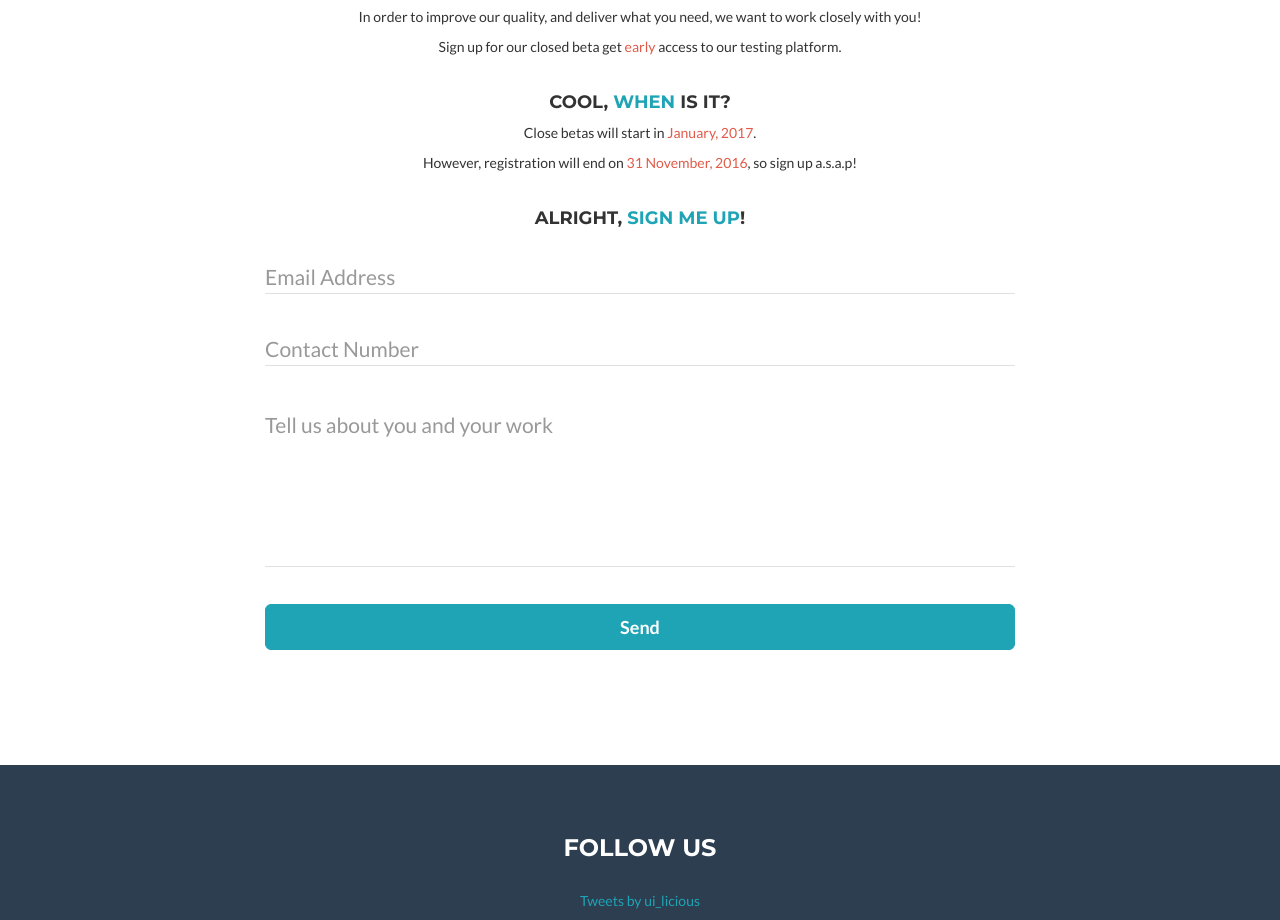
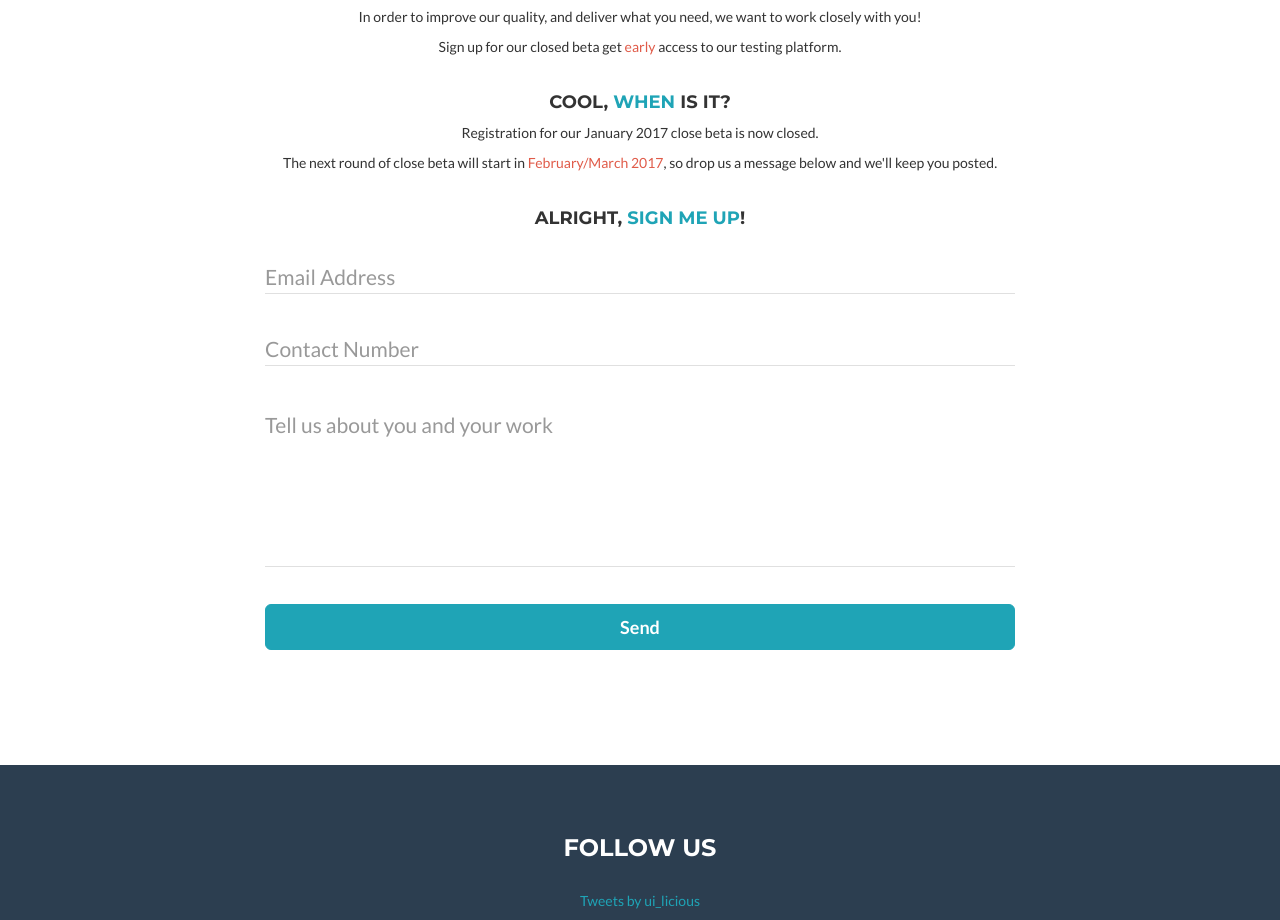
Before and after one commit to uilicious/uilicious.github.io, a website: page index.html in a window 1280 px wide. Shown: the part 2990-3910 px from the top of the page. Drawn offline with nearby package versions, Linux system fonts and the light colour scheme.

Commit message:
Update closed beta information.

```diff
--- a/index.html
+++ b/index.html
@@ -330,7 +330,6 @@
     <div class="container">
         <div class="row">
             <div class="col-lg-12 text-center">
-                <!--<h2>Interested?</h2>-->
                 <h3 class="mb-s">Sign up for our <span class="f-success">closed beta</span></h3>
                 <div class="mb-m">
                     <h4><span class="f-success">What</span> is this?</h4>
@@ -340,9 +339,8 @@
                 </div>
                 <div class="mb-m">
                     <h4>Cool, <span class="f-success">when</span> is it?</h4>
-                    <p class="small">Close betas will start in <span class="f-accent">January, 2017</span>.</p>
-                    <p class="small">However, registration will end on <span class="f-accent">31 November, 2016</span>,
-                        so sign up a.s.a.p!</p>
+                    <p class="small">Registration for our January 2017 close beta is now closed.</p>
+                    <p class="small">The next round of close beta will start in <span class="f-accent">February/March 2017</span>, so drop us a message below and we'll keep you posted.</p>
                 </div>
                 <h4>Alright, <span class="f-success">sign me up</span>!</h4>
             </div>
```
